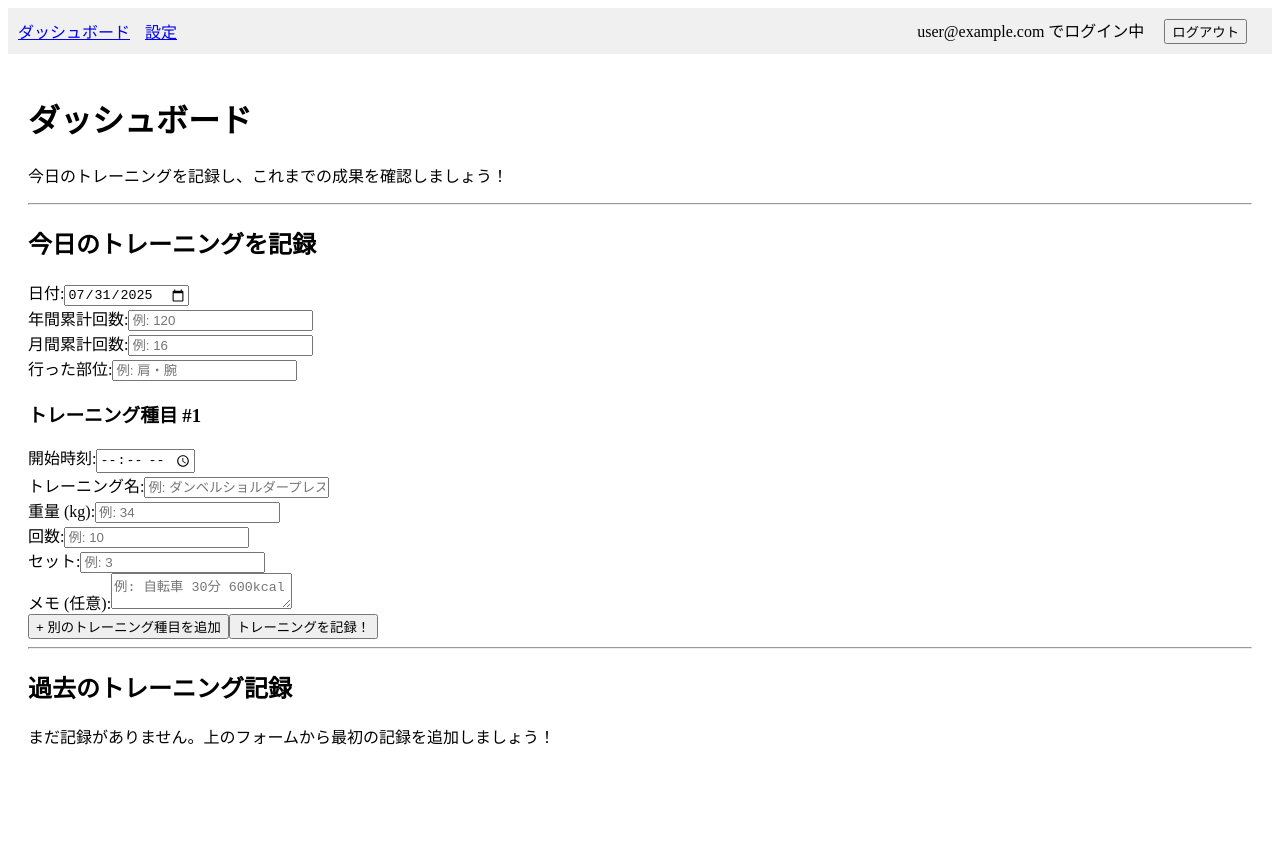
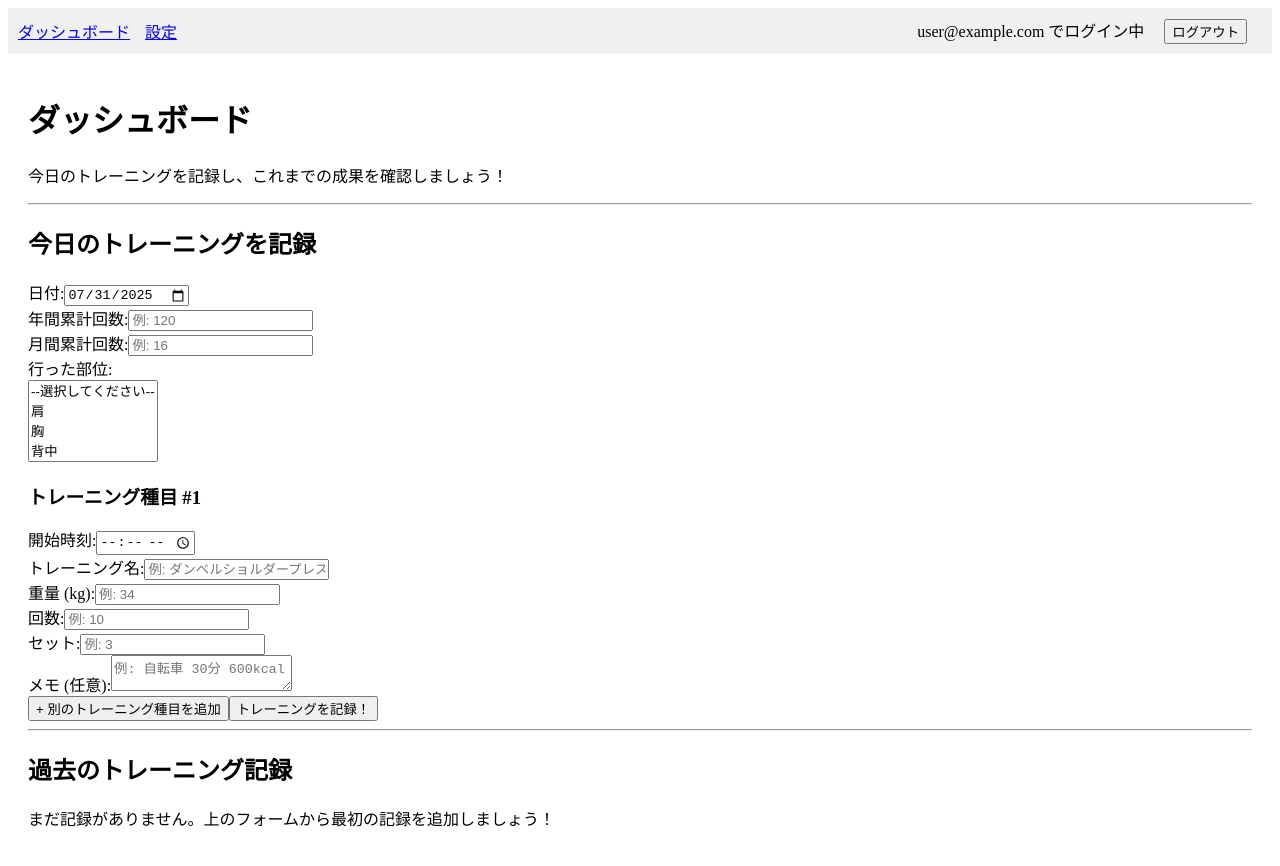
Before and after one commit to 97cd8adb/react-training-app, a React (Vite) app: page /dashboard in a window 1280 px wide. Shown: the top 866 px of the page. Before the commit the page ends 800 px from the top, so only its background shows below. Built offline with nearby package versions, Linux system fonts and the light colour scheme; no server answers; sample sign-in values are in the browser's storage.

Commit message:
部位のカテゴリー化

```diff
--- a/src/pages/DashboardPage.jsx
+++ b/src/pages/DashboardPage.jsx
@@ -28,8 +28,18 @@ const DashboardPage = () => {
           </div>
         </div>
         <div>
-          <label htmlFor="trainedParts">行った部位:</label>
-          <input type="text" id="trainedParts" name="trainedParts" placeholder="例: 肩・腕" />
+          <div>行った部位:</div>
+          <select multiple>
+            <option value="">--選択してください--</option>
+            <option value="肩">肩</option>
+            <option value="胸">胸</option>
+            <option value="背中">背中</option>
+            <option value="腕">腕</option>
+            <option value="脚">脚</option>
+            <option value="腹">腹</option>
+            <option value="有酸素">有酸素</option>
+            <option value="その他">その他</option>
+          </select>
         </div>
 
         {/* --- 個々のトレーニング種目入力エリア --- */}
```
